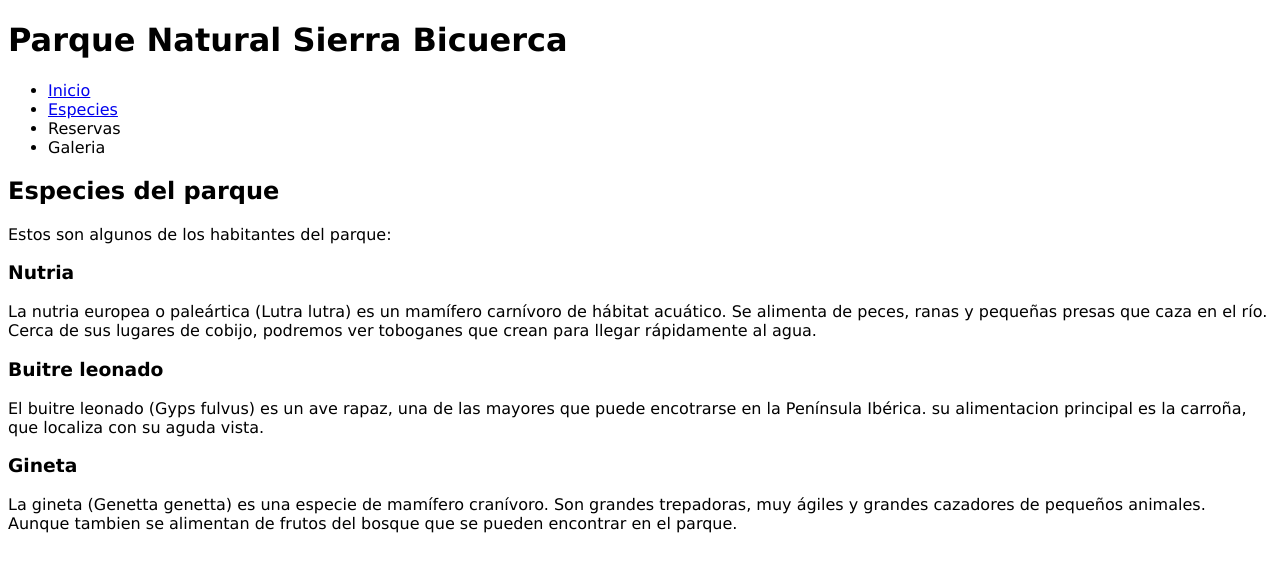
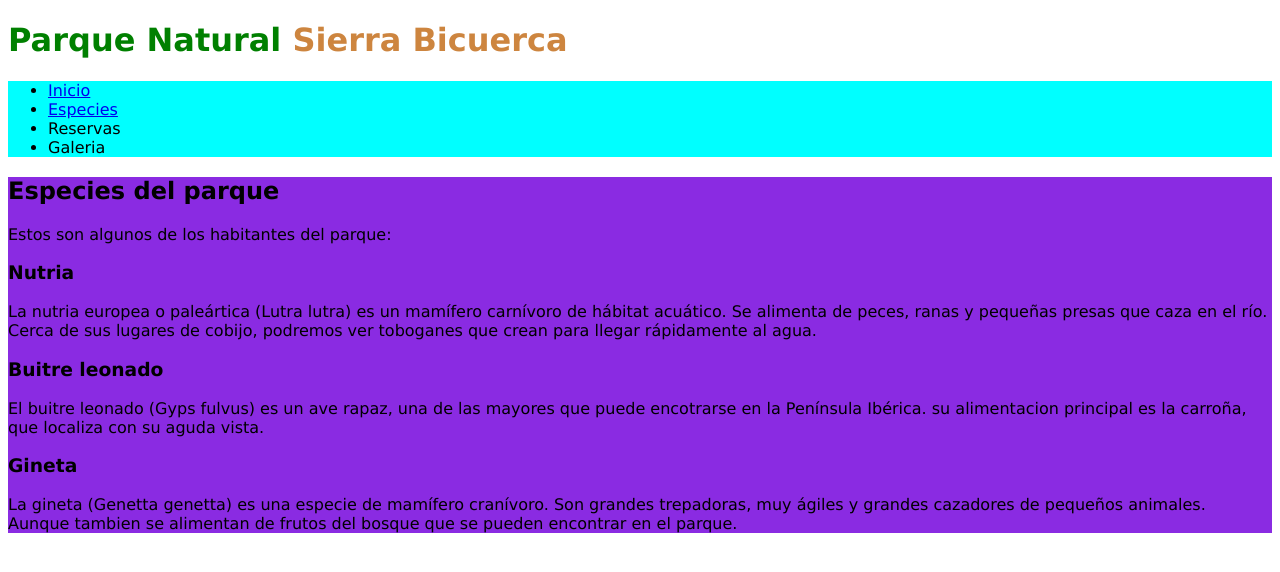
Before and after one commit to Marcos1326/mgh-geekshub-fsd-parquenatural, a plain HTML site: page pages/especies.html in a window 1280 px wide. Drawn offline with Linux system fonts and the light colour scheme.

Commit message:
div-color

```diff
--- a/css/style.css
+++ b/css/style.css
@@ -1,3 +1,15 @@
 body{
     font-family: 'Lucida Sans', 'Lucida Sans Regular', 'Lucida Grande', 'Lucida Sans Unicode', Geneva, Verdana, sans-serif;
 }
+
+.menu{
+    background-color: aqua;
+}
+
+.cuerpo{
+    background-color: blueviolet;
+}
+
+.propiedad{
+    background-color: red;
+}
--- a/pages/especies.html
+++ b/pages/especies.html
@@ -8,13 +8,16 @@
     <link rel="stylesheet" href="../css/style.css">
 </head>
 <body>
-    <h1>Parque Natural Sierra Bicuerca</h1>
+    <h1><span style="color: green;">Parque Natural</span> <span style="color: peru;">Sierra Bicuerca</span></h1>
+    <div class="menu">
         <ul>
             <li> <a href="../index.html"> Inicio</a></li>
             <li><a href="./especies.html">Especies</a></li>
             <li>Reservas</li>
             <li>Galeria</li>
         </ul>
+    </div>
+    <div class="cuerpo">
         <h2>Especies del parque</h2>
         <p>Estos son algunos de los habitantes del parque:</p>
         <h3>Nutria</h3>
@@ -23,5 +26,9 @@
         <p>El buitre leonado (Gyps fulvus) es un ave rapaz, una de las mayores que puede encotrarse en la Península Ibérica. su alimentacion principal es la carroña, que localiza con su aguda vista.</p>
         <h3>Gineta</h3>
         <p>La gineta (Genetta genetta) es una especie de mamífero cranívoro. Son grandes trepadoras, muy ágiles y grandes cazadores de pequeños animales. Aunque tambien se alimentan de frutos del bosque que se pueden encontrar en el parque.</p>
+    </div>
+    <div class="propiedad">
+
+    </div>
     </body>
 </html>
```
Also changed, not shown: index.html (+8 -1 lines). Lines whose indentation alone changed are shown as unchanged.
